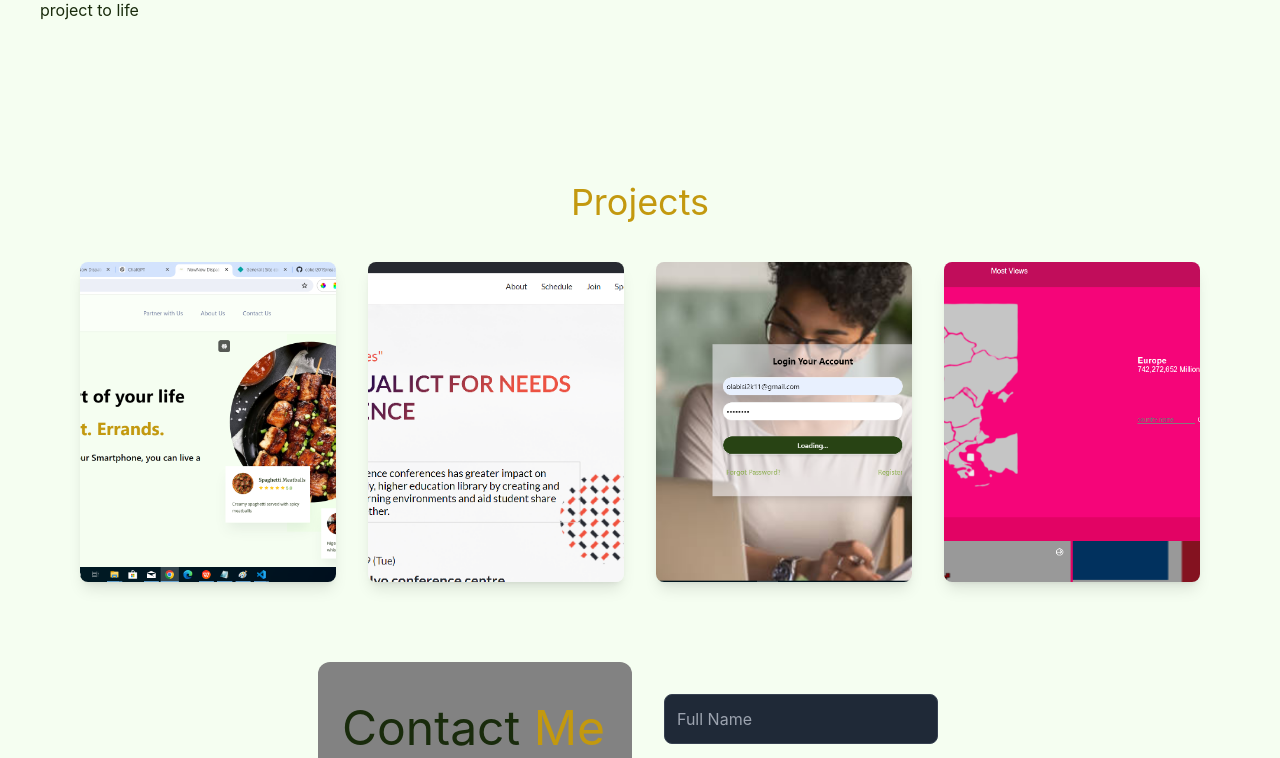
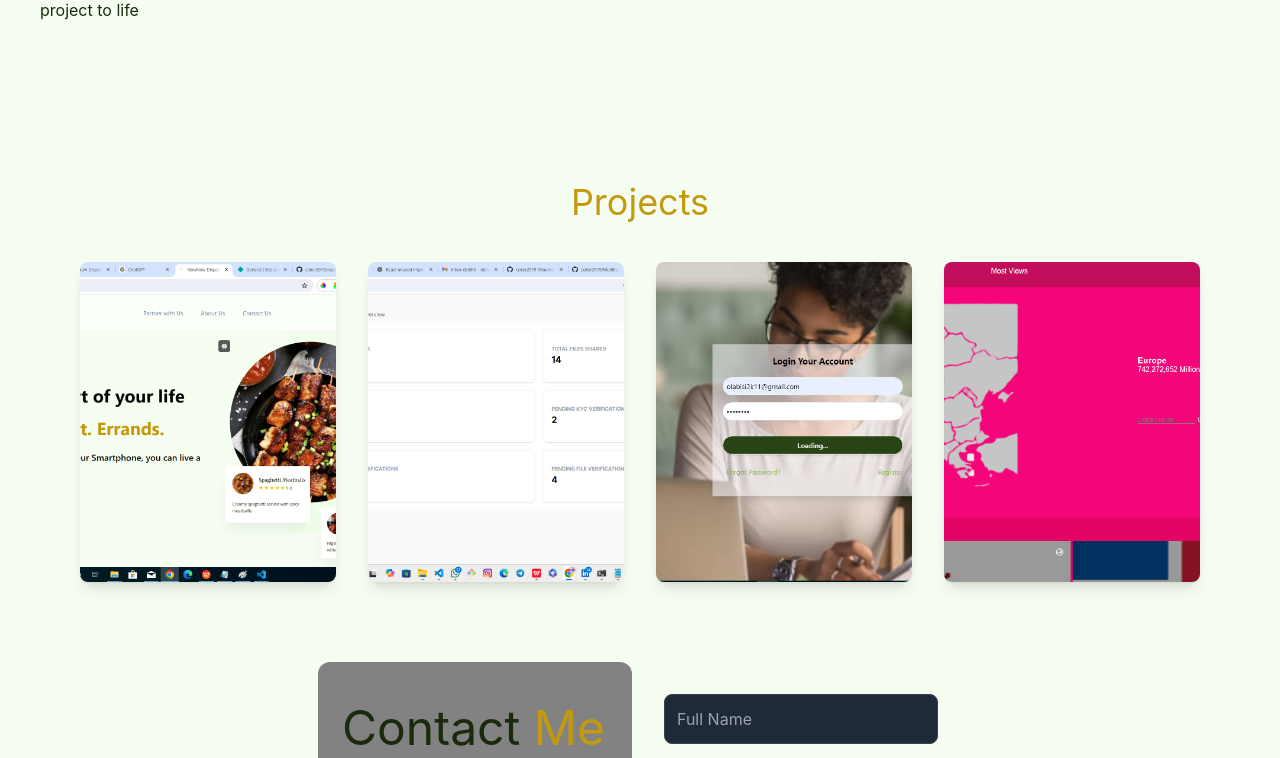
Before and after one commit to coker2019/react-porfolio, a React (Vite) app: page / in a window 1280 px wide. Shown: the part 584-1342 px from the top of the page. Built offline with nearby package versions, Linux system fonts and the light colour scheme.

Commit message:
update project

```diff
--- a/src/assets/index.js
+++ b/src/assets/index.js
@@ -9,6 +9,7 @@ import metrics from "./metrics.png";
 import ticket from "./ticket.png";
 import virtual from "./virtual-lip.png";
 import landingpage from "./landingpage.png";
+import adminPix from "./admin.png"
 
 export const images = {
     closebtn,
@@ -22,5 +23,6 @@ export const images = {
     ticket,
     virtual,
     landingpage,
+    adminPix,
 
 }
--- a/src/components/project.jsx
+++ b/src/components/project.jsx
@@ -18,10 +18,10 @@ const Project = () => {
             />
           </a>
 
-          <a href="https://coker2019.github.io/Coker-Capstone/" className="group h-48 overflow-hidden rounded-lg shadow-lg sm:h-60 md:h-80 md:col-span-2 lg:col-span-1">
+          <a href="https://admin-dev.idataroom.com/login" className="group h-48 overflow-hidden rounded-lg shadow-lg sm:h-60 md:h-80 md:col-span-2 lg:col-span-1">
             <img
-              src={images.ticket}
-              alt="ticketImg"
+              src={images.adminPix}
+              alt="adminPix"
               className="w-full h-full object-cover object-center transition duration-200 group-hover:scale-105"
             />
           </a>
```
Also changed, not shown: src/assets/admin.png (added).
